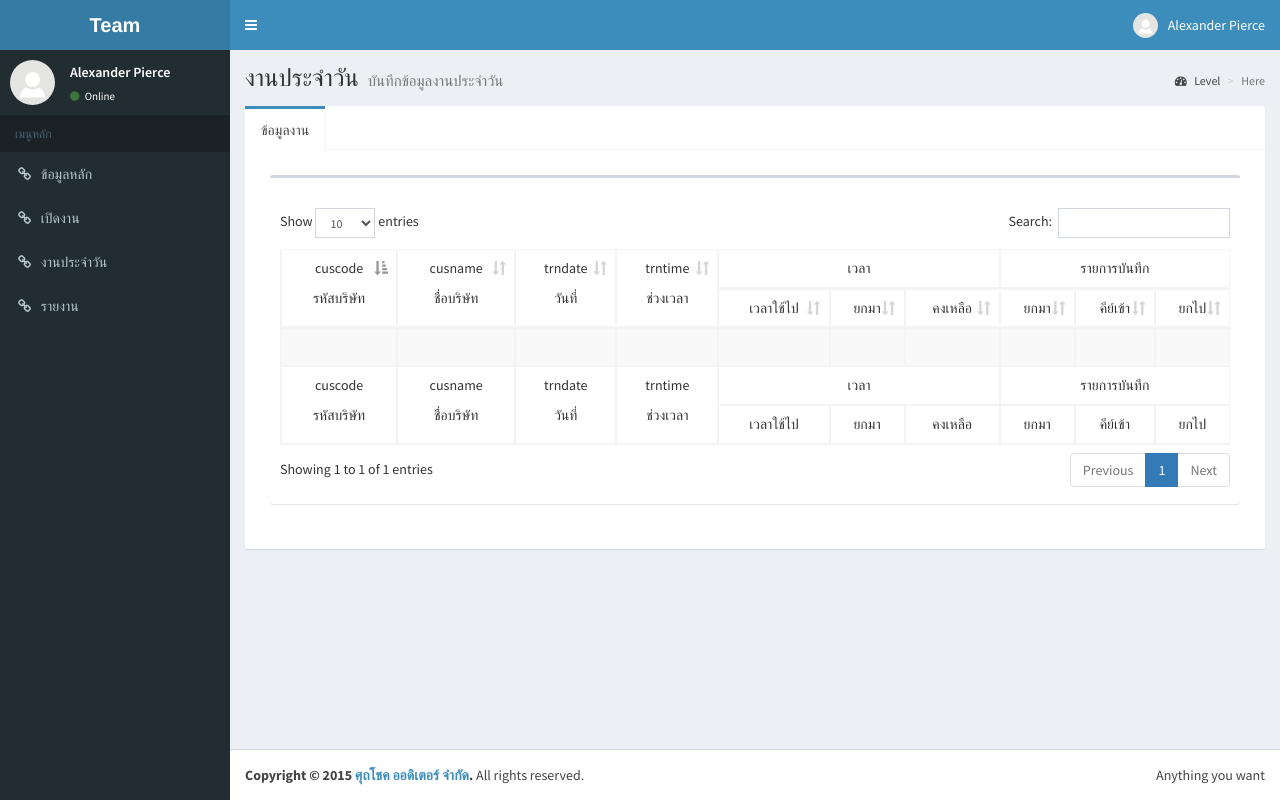
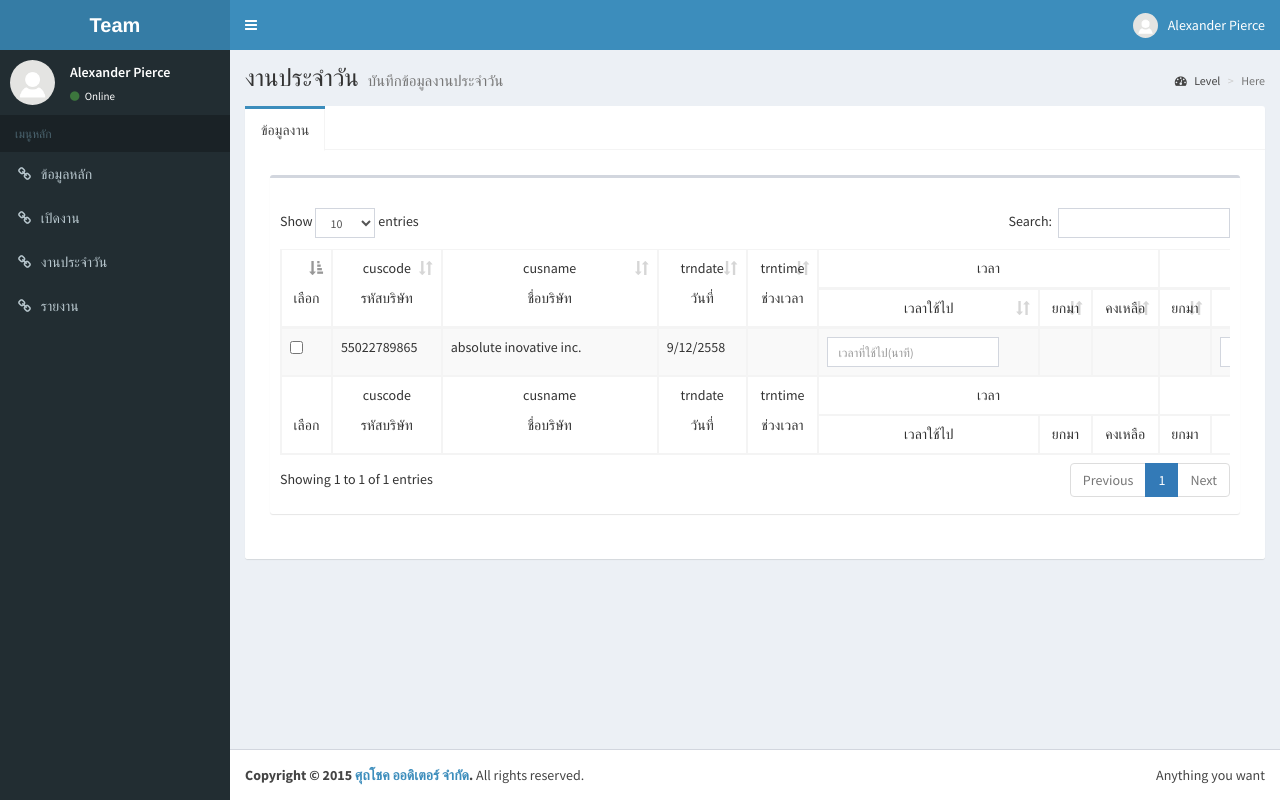
Before and after one commit to thesis-cpe/spch1, a PHP site: page /daily-work.php in a window 1280 px wide. Run offline with PHP 8.4, Linux system fonts and the light colour scheme; some libraries are stand-ins or nearby versions.

Commit message:
สำนอ

```diff
--- a/daily-work.php
+++ b/daily-work.php
@@ -110,13 +110,18 @@ scratch. This page gets rid of all links and provides the needed markup only.
                                                 </div>
                                                 <!-- /.box-header -->
                                                 <div class="box-body">
-                                                  <!--  <div class="table-responsive">  -->
-                                                        <table id="example1" class="table table-bordered table-striped">
+                                                 <div class="table-responsive">
+                                                        <table id="example1" class="table table-bordered table-striped" width="1205">
                                                             <thead><!--หัวตาราง-->
                                                                 <tr>
+
+                                                                    <td rowspan="2" align="center"><p>&nbsp;</p>
+                                                                        <p>เลือก</p>
+                                                                    </td>
+
                                                                     <td rowspan="2" align="center"><p>cuscode</p>
                                                                         <p>รหัสบริษัท</p></td>
-                                                                    <td  rowspan="2" align="center"><p>cusname</p>
+                                                                    <td width="200"  rowspan="2" align="center"><p>cusname</p>
                                                                         <p>ชื่อบริษัท</p></td>
                                                                     <td  rowspan="2" align="center"><p>trndate</p>
                                                                         <p>วันที่</p></td>
@@ -136,20 +141,24 @@ scratch. This page gets rid of all links and provides the needed markup only.
                                                             </thead>
                                                             <tbody><!--ตัวตาราง-->
                                                                 <tr>
+                                                                    <td><input type="checkbox"/></td>
+                                                                    <td>55022789865</td>
+                                                                    <td>absolute inovative inc.</td>
+                                                                    <td>9/12/2558</td>
+                                                                    <td>&nbsp;</td>
+                                                                    <td><input class="form-control input-sm" type="number" placeholder="เวลาที่ใช้ไป(นาที)"/></td>
                                                                     <td>&nbsp;</td>
                                                                     <td>&nbsp;</td>
                                                                     <td>&nbsp;</td>
-                                                                    <td>&nbsp;</td>
-                                                                    <td>&nbsp;</td>
-                                                                    <td>&nbsp;</td>
-                                                                    <td>&nbsp;</td>
-                                                                    <td>&nbsp;</td>
-                                                                    <td>&nbsp;</td>
+                                                                    <td><input class="form-control input-sm" type="number" placeholder="จำนวนรายการ"/></td>
                                                                     <td>&nbsp;</td>
                                                                 </tr>
                                                             </tbody>
                                                             <tfoot><!--ท้ายตาราง-->
                                                                  <tr>
+                                                                     <td rowspan="2" align="center"><p>&nbsp;</p>
+                                                                        <p>เลือก</p>
+                                                                    </td>
                                                                     <td rowspan="2" align="center"><p>cuscode</p>
                                                                         <p>รหัสบริษัท</p></td>
                                                                     <td  rowspan="2" align="center"><p>cusname</p>
@@ -171,7 +180,7 @@ scratch. This page gets rid of all links and provides the needed markup only.
                                                                 </tr>
                                                             </tfoot>
                                                         </table>
-                                                   <!--  </div>/.table-responsive -->
+                                                    </div><!-- .table-responsive -->
                                                 </div>
                                                 <!-- /.box-body -->
                                             </div>
```
